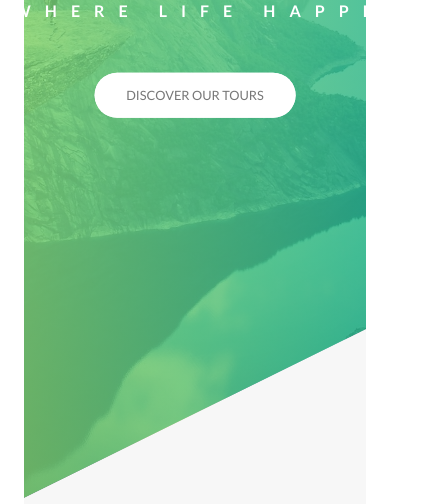
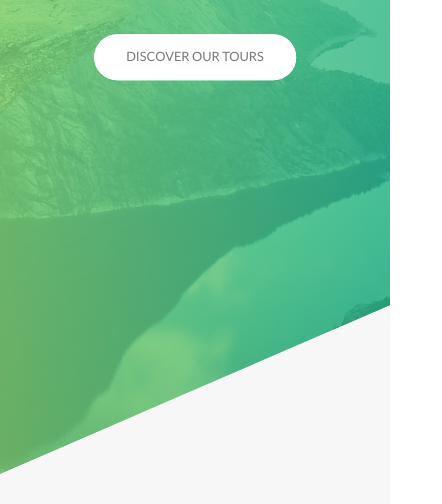
Before and after one commit to scottpeat/natours, a website: page index.html in a window 390 px wide. Shown: the part 328-832 px from the top of the page, 442 px wide, since content can reach past the window. Drawn offline with Linux system fonts and the light colour scheme.

Commit message:
Working on Typography and Grid media queries

```diff
--- a/sass/abstracts/_mixins.scss
+++ b/sass/abstracts/_mixins.scss
@@ -23,6 +23,8 @@
 
 */
 
+// ORDER: BASE + TYPOGRAPHY > general layout + grid > page layout > components
+
 /* $breakpoint argument choices:
 -phone
 -tab-port
--- a/sass/base/_base.scss
+++ b/sass/base/_base.scss
@@ -10,11 +10,11 @@
     // Defines what 1rem is
     font-size: 62.5%;  // 1 rem = 10px; 10px/16px = 62.5%
 
-    @include respond(tab-land) {
+    @include respond(tab-land) { // width < 1200px;
         font-size: 56.25%;  // 1 rem = 9px; 9/16 = 56.25%
     }
 
-    @include respond(tab-port) {
+    @include respond(tab-port) { // width < 900px;
         font-size: 50%;   // 1 rem = 8px; 8/16 = 50%
     }
 
@@ -25,4 +25,9 @@
 
 body {
     box-sizing: border-box;
+    padding: 3rem;
+
+    @include respond(tab-port) {
+        padding: 0;
+    }
 }
--- a/sass/base/_typography.scss
+++ b/sass/base/_typography.scss
@@ -3,7 +3,6 @@
     font-weight: 400;
     line-height: 1.7;
     color: $color-grey-dark;
-    padding: 3rem;
 }
 
 .heading-primary {
@@ -11,7 +10,6 @@
     text-transform: uppercase;
     backface-visibility: hidden;
     margin-bottom: 6rem;
-
 
 &--main {
     display: block;
@@ -21,6 +19,11 @@
     animation: moveInLeft;
     animation-duration: 1s;
     animation-timing-function: ease-out;
+
+    @include respond(phone) {
+        letter-spacing: 1rem;
+        font-size: 5rem;
+    }
 
 }
 
@@ -32,6 +35,9 @@
     animation: moveInRight;
     animation-duration: 1s;
 
+    @include respond(phone) {
+        font-size: .5rem;
+    }
 }
 }
 
@@ -45,6 +51,14 @@
     color: transparent;
     letter-spacing: 2px;
     transition: all .2s;
+
+    @include respond(tab-port) {
+        font-size: 3rem;
+    }
+
+    @include respond(phone) {
+        font-size: 2.5rem;
+    }
 
     &:hover {
         transform: skewY(2deg) skewX(15deg) scale(1.1);
--- a/sass/layout/_grid.scss
+++ b/sass/layout/_grid.scss
@@ -14,6 +14,14 @@
 
         &:not(:last-child) {
             margin-right: $gutter-horizontal;
+
+            @include respond(tab-port) {
+                margin-right: 0;
+            }
+        }
+
+        @include respond(tab-port) {
+            width: 100% !important;
         }
     }
 
```
Also changed, not shown: css/style.css, 1 other file.
